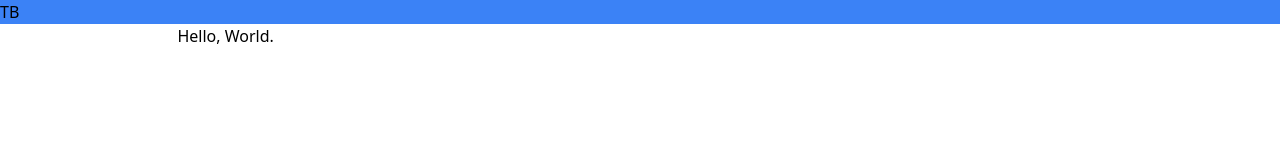
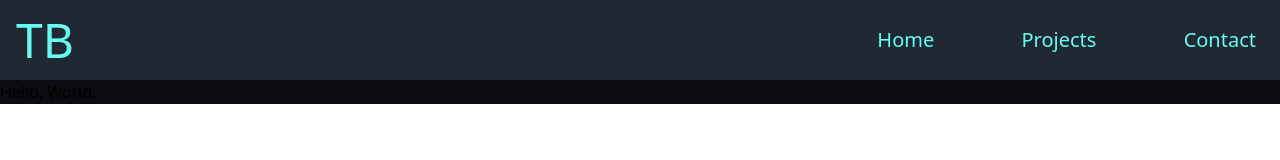
Before and after one commit to tylerbroadway/portfolio-v3, a Gatsby site: page / in a window 1280 px wide. Built offline with nearby package versions, Linux system fonts and the light colour scheme; Gatsby itself is replaced by a stand-in of ours.

Commit message:
Added custom colors to Tailwind config

```diff
--- a/src/components/header.js
+++ b/src/components/header.js
@@ -1,10 +1,21 @@
 import * as React from "react"
 import PropTypes from "prop-types"
-// import { Link } from "gatsby"
+import { Link } from "gatsby"
 
 const Header = ({ siteTitle }) => (
-  <header className="bg-blue-500">
-    <h1>TB</h1>
+  <header className="flex flex-row justify-between h-20 bg-charcoal">
+    <div className="self-center ml-4 text-5xl text-teal">TB</div>
+    <div className="flex flex-row justify-between items-center w-1/3 px-6 py-auto">
+      <div className="text-xl text-teal">
+        <Link to="/">Home</Link>
+      </div>
+      <div className="text-xl text-teal">
+        <Link to="/projects">Projects</Link>
+      </div>
+      <div className="text-xl text-teal">
+        <Link to="/contact">Contact</Link>
+      </div>
+    </div>
   </header>
 )
 
--- a/src/components/layout.js
+++ b/src/components/layout.js
@@ -23,18 +23,10 @@ const Layout = ({ children }) => {
   `)
 
   return (
-    <>
+    <div className="bg-obsidian">
       <Header siteTitle={data.site.siteMetadata?.title || `Title`} />
-      <div
-        style={{
-          margin: `0 auto`,
-          maxWidth: 960,
-          padding: `0 1.0875rem 1.45rem`,
-        }}
-      >
-        <main>{children}</main>
-      </div>
-    </>
+      <main>{children}</main>
+    </div>
   )
 }
 
--- a/tailwind.config.js
+++ b/tailwind.config.js
@@ -15,7 +15,15 @@ module.exports = {
     colors: {
       transparent: "transparent",
       current: "currentColor",
-
+      obsidian: {
+        DEFAULT: "#0B0C10",
+      },
+      charcoal: {
+        DEFAULT: "#1F2833",
+      },
+      teal: {
+        DEFAULT: "#66FCF1",
+      },
       black: colors.black,
       white: colors.white,
       gray: colors.coolGray,
```
